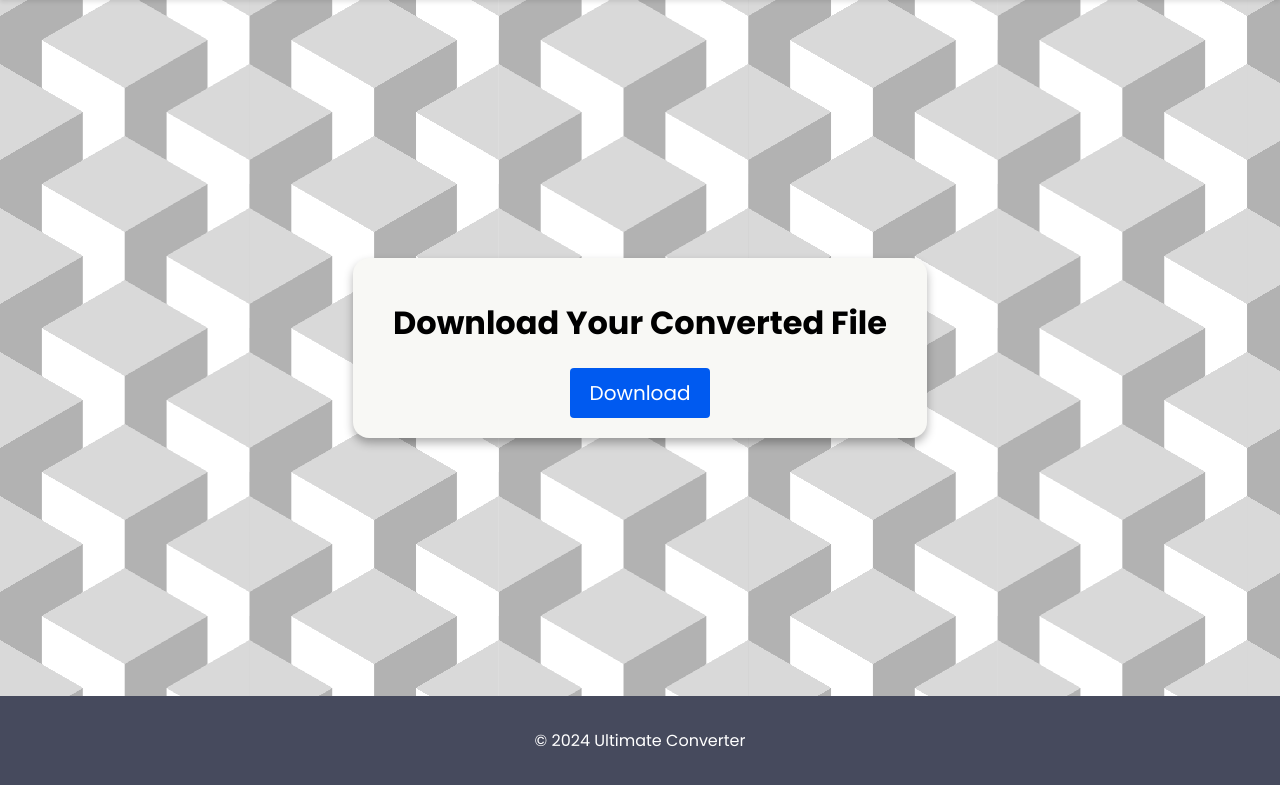
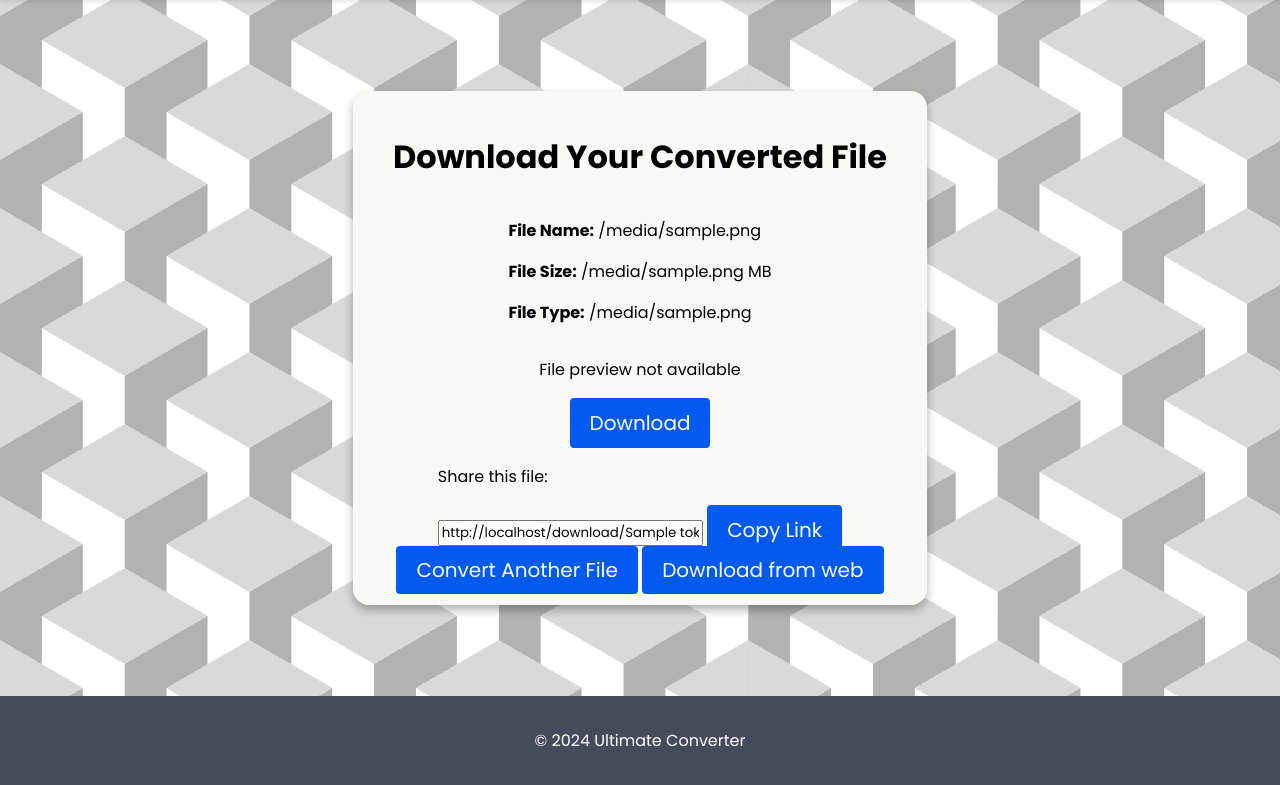
Before and after one commit to Gabrieleirbag1/Ultimate-Converter, a Flask app: template src/templates/download.html in a window 1280 px wide. Shown: the part 104-889 px from the top of the page. Run offline with Flask 3, Linux system fonts and the light colour scheme; the template is opened without the code that fills it: most values are stand-ins (such as "Sample title", 1, 10 or a date in 2020).

Commit message:
Enhance media handling and download functionality with file size display, improved error logging, and format categorization

```diff
--- a/src/app.py
+++ b/src/app.py
@@ -28,11 +28,18 @@ IMAGE = ('jpeg', 'jpg', 'png', 'bmp', 'gif', 'tiff', 'webp', 'pgm', 'ppm', 'pam'
 VECTOR = {'svg': 0, 'pdf': 0, 'fig': 2, 'ai': 0, 'sk': 0, 'p2e': 0, 'mif': 256, 'er': 0, 'eps': 0, 'emf': 0, 'dxf': 0, 'drd2': 0, 'cgm': 0}
 ARCHIVE = ('7z', 'cb7', 'cbt', 'cbz', 'cpio', 'iso', 'jar', 'tar', 'tar.bz2', 'tar.gz', 'tar.lzma', 'tar.xz', 'tbz2', 'tgz', 'txz', 'zip')
 
+FORMATS = {'audio': AUDIO, 'video': VIDEO, 'image': IMAGE, 'vector': VECTOR, 'archive': ARCHIVE}
 
 ALLOWED_EXTENSIONS = AUDIO + VIDEO + IMAGE + tuple(VECTOR.keys()) + ARCHIVE
 
 files = UploadSet('files', ALLOWED_EXTENSIONS)
 configure_uploads(app, files)
+
+def get_format_category(extension):
+    for category, extensions in FORMATS.items():
+        if extension in extensions:
+            return category
+    return None
 
 def start_scheduler():
     scheduler = BackgroundScheduler()
@@ -42,14 +49,15 @@ def start_scheduler():
 
 def create_media(filename, filetype, filepath):
     log(f'Creating media: {filename}', "INFO")
-    media = Media(filename=filename, filetype=filetype, filepath=filepath)
+    media = Media(filename=filename, filetype=filetype, filepath=filepath, filesize=os.path.getsize(filepath))
     db.session.add(media)
     db.session.commit()
 
 def create_token(output_file) -> str:
     token = str(uuid4())
     expires_at = datetime.now() + timedelta(hours=1)  # Token expires in 1 hour
-    download_token = DownloadToken(token=token, filename=output_file, expires_at=expires_at)
+    media = Media.query.filter_by(filepath=output_file).first()
+    download_token = DownloadToken(token=token, filename=media.filename, expires_at=expires_at)
     db.session.add(download_token)
     db.session.commit()
     return token
@@ -69,6 +77,9 @@ def auto_remove_output_file():
                     os.remove(file_path)
                 except IsADirectoryError:
                     log(f"Error removing file: {file_path}", "ERROR")
+            media = Media.query.filter_by(filename=token.filename).first()
+            if media:
+                db.session.delete(media)
             db.session.delete(token)
         log(f"Removed {len(expired_tokens)} expired files.", "INFO")
         db.session.commit()
@@ -81,20 +92,25 @@ def home():
 def download_page(token):
     download_token = DownloadToken.query.filter_by(token=token).first()
     if download_token and download_token.expires_at > datetime.now():
-        return render_template('download.html', token=download_token.token)
-    else:
-        flash('The download link has expired or is invalid.', "error")
-        return redirect(url_for('home'))
+        media = Media.query.filter_by(filename=download_token.filename).first()
+        if media:
+            file_size_mb = round(media.filesize / (1024 * 1024), 2)
+            format = get_format_category(media.filetype)
+
+            log(f" format: {format}", "DEBUG")
+            return render_template('download.html', token=download_token.token, filename=media.filename, filesize=file_size_mb, filetype=media.filetype, format=format)
+    flash('The download link has expired or is invalid.', "error")
+    return redirect(url_for('home'))
 
 @app.route('/download/<token>')
 def download(token):
     download_token = DownloadToken.query.filter_by(token=token).first()
     if download_token and download_token.expires_at > datetime.now():
-        file_path = os.path.join(app.config['OUTPUT_FILES_DEST'], download_token.filename)
-        return send_file(file_path, as_attachment=True)
-    else:
-        flash('The download link has expired or is invalid.', "error")
-        return redirect(url_for('home'))
+        media = Media.query.filter_by(filename=download_token.filename).first()
+        if media:
+            return send_file(media.filepath, as_attachment=True)
+    flash('The download link has expired or is invalid.', "error")
+    return redirect(url_for('home'))
 
 @app.route('/convert', methods=['GET', 'POST'])
 def convert():
@@ -115,7 +131,7 @@ def convert():
         conversion = ManageConversion(filename, output_format, filetype)
         try:
             if conversion.converter.convert():
-                create_media(conversion.converter.output_file_name, filetype, conversion.converter.output_file)
+                create_media(conversion.converter.output_file_name, os.path.basename(output_format), conversion.converter.output_file)
                 token = create_token(conversion.converter.output_file)
                 return redirect(url_for('download_page', token=token))
             else:
@@ -137,8 +153,9 @@ def web():
         web = WebDownloader(url, filetype)
 
         if web.setup_download():
-            filename = web.filename
+            filename = os.path.basename(web.filename)
             filepath = os.path.join(os.path.dirname(__file__), "output", filename)
+            filetype = os.path.basename(filetype)
             create_media(filename, filetype, filepath)
             token = create_token(filepath)
             return redirect(url_for('download_page', token=token))
--- a/src/converter.py
+++ b/src/converter.py
@@ -1,4 +1,5 @@
 from logs import log
+from shutil import rmtree
 import subprocess, os, random, ffmpeg, patoolib
 
 VECTOR = {'svg': 0, 'pdf': 0, 'fig': 2, 'ai': 0, 'sk': 0, 'p2e': 0, 'mif': 256, 'er': 0, 'eps': 0, 'emf': 0, 'dxf': 0, 'drd2': 0, 'cgm': 0}
@@ -44,16 +45,15 @@ class ArchiveConverter(BaseConverter):
             patoolib.create_archive(self.output_file, ('.',))
             # Change back to the original working directory
             os.chdir(cwd)
-            for root, dirs, files in os.walk(unique_dir, topdown=False):
-                for name in files:
-                    os.remove(os.path.join(root, name))
-                for name in dirs:
-                    os.rmdir(os.path.join(root, name))
-            os.rmdir(unique_dir)
+            rmtree(unique_dir)
             log(f"Converted {self.input_file_name} to {self.output_file_name}", "INFO")
             return True
+        except patoolib.util.PatoolError as e:
+            log(f"Error extracting archive: {str(e)}", "ERROR")
+            return False
         except Exception as e:
             log(f"An error occurred: {str(e)}", "ERROR")
+            log(f"Line: {e.__traceback__.tb_lineno}", "ERROR")
             return False
 
 class ImageToVectorConverter(BaseConverter):
--- a/src/templates/download.html
+++ b/src/templates/download.html
@@ -3,6 +3,53 @@
 {% block content %}
     <div class="download-div card">
         <h1>Download Your Converted File</h1>
+
+        <div class="file-info">
+            <p><strong>File Name:</strong> {{ filename }}</p>
+            <p><strong>File Size:</strong> {{ filesize }} MB</p>
+            <p><strong>File Type:</strong> {{ filetype }}</p>
+        </div>
+
+        <div class="file-preview">
+            {% if format == "image" or format == "vector" %}
+                <img src="{{ url_for('download', token=token) }}" alt="File Preview" class="img-thumbnail">
+            {% elif  format == "video" %}
+                <video width="100%" controls>
+                    <source src="{{ url_for('download', token=token) }}" type="video/mp4">
+                    Your browser does not support the video tag.
+                </video>
+            {% elif format == "audio" %}
+                <audio controls>
+                    <source src="{{ url_for('download', token=token) }}" type="audio/mpeg">
+                    Your browser does not support the audio element.
+                </audio>
+            {% elif format == "archive" %}
+                <p>File preview not available</p>
+            {% else %}
+                <p>File preview not available</p>
+            {% endif %}
+        </div>
+
         <a class="btn btn-success" href="{{ url_for('download', token=token) }}">Download</a>
+
+        <div class="share-link">
+            <p>Share this file:</p>
+            <input type="text" value="{{ request.url_root }}download/{{ token }}" readonly>
+            <button class="btn btn-primary" onclick="copyToClipboard()">Copy Link</button>
+        </div>
+
+        <div class="links-div">
+            <a class="btn btn-secondary" href="{{ url_for('convert') }}">Convert Another File</a>
+            <a class="btn btn-secondary" href="{{ url_for('web') }}">Download from web</a>
+        </div>
     </div>
+
+    <script>
+        function copyToClipboard() {
+            var copyText = document.querySelector('.share-link input');
+            copyText.select();
+            document.execCommand('copy');
+            alert('Link copied to clipboard');
+        }
+    </script>
 {% endblock %}
```
Also changed, not shown: src/models.py (+5 -2 lines), src/tests.py (+14 -48 lines).
